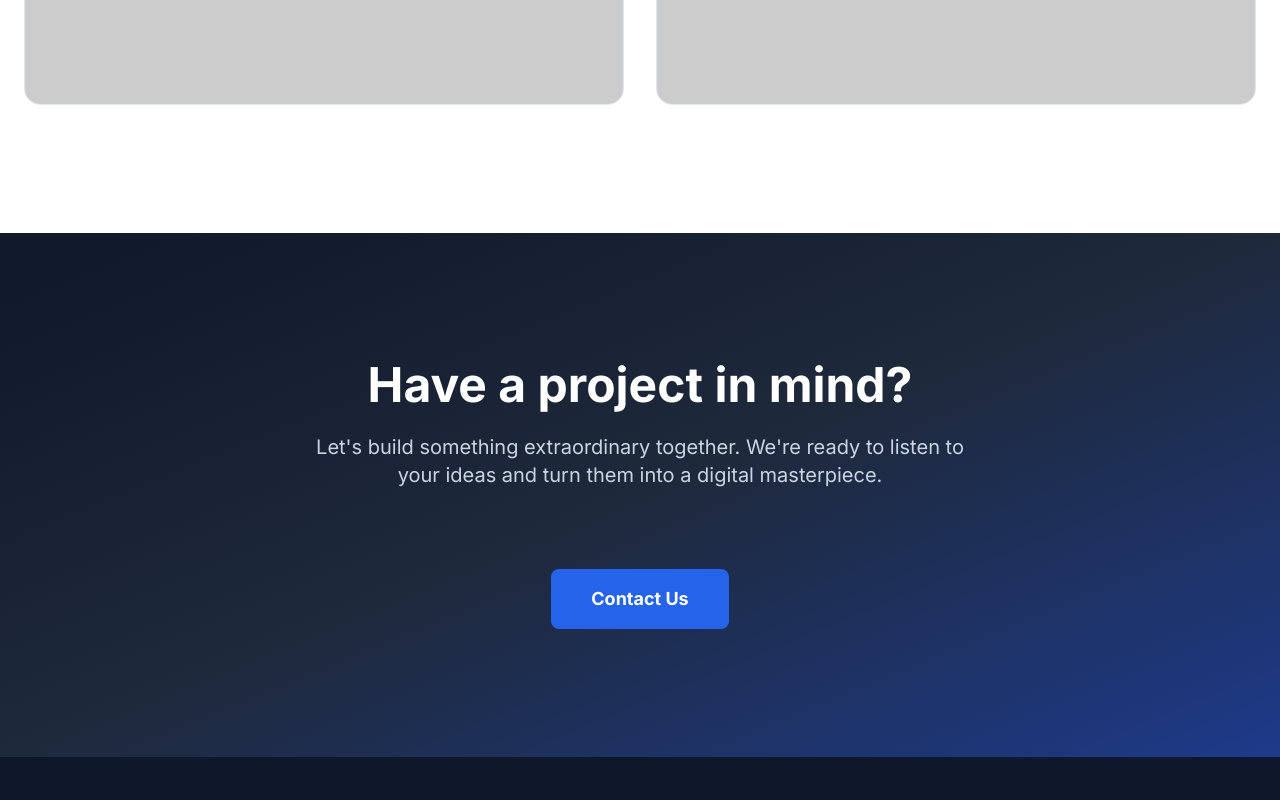
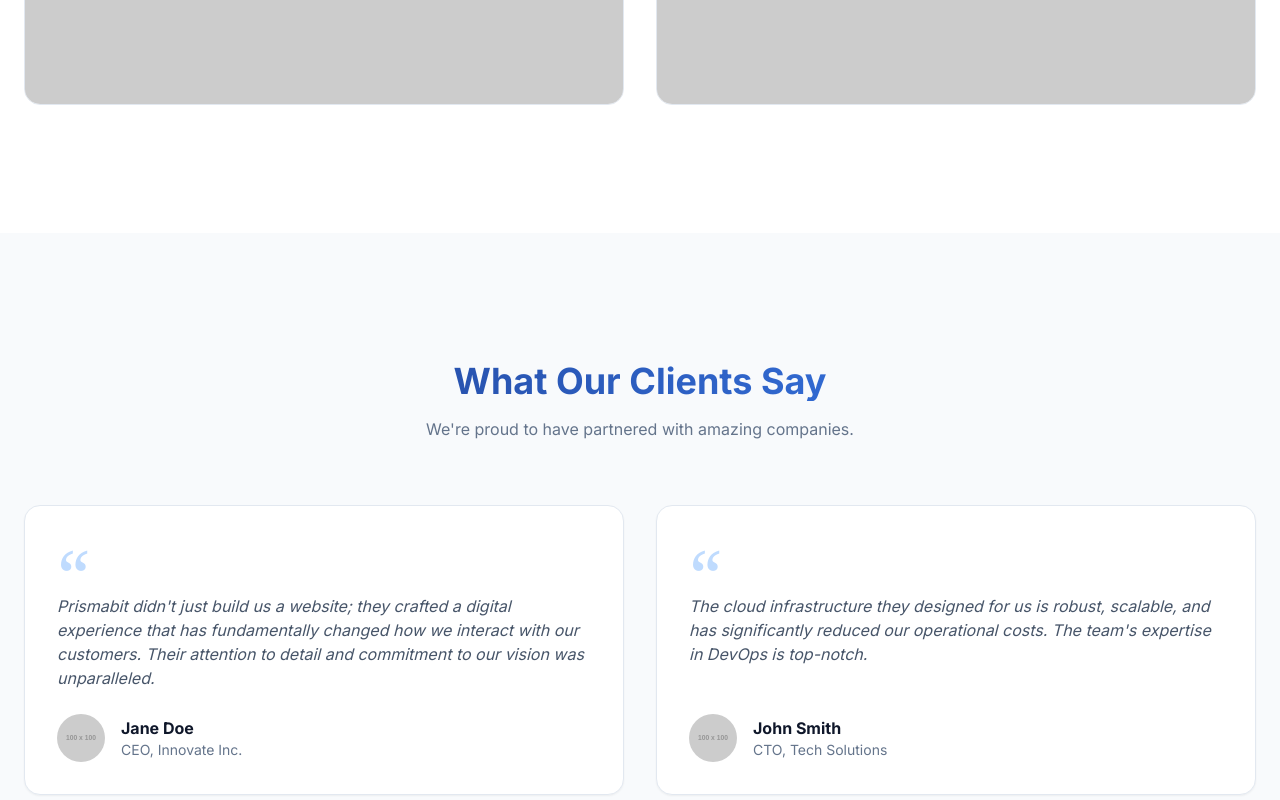
Before and after one commit to adewwww/PrismaBit, a plain HTML site: page index.html in a window 1280 px wide. Shown: the part 2000-2800 px from the top of the page. Drawn offline with nearby package versions, Linux system fonts and the light colour scheme; placeholder pictures from the web are drawn by us; animation ran at ten frames a second.

Commit message:
Added Testimonial section

```diff
--- a/index.html
+++ b/index.html
@@ -955,6 +955,73 @@
         </div>
       </section>
 
+      <!-- TESTIMONIALS SECTION: Shows what clients are saying. -->
+      <section class="py-20 sm:py-32">
+        <div class="container mx-auto px-6">
+          <div class="text-center mb-16 reveal-on-scroll">
+            <h2 class="text-3xl md:text-4xl font-bold gradient-text">
+              What Our Clients Say
+            </h2>
+            <p class="text-slate-500 mt-4 max-w-2xl mx-auto">
+              We're proud to have partnered with amazing companies.
+            </p>
+          </div>
+          <div class="grid grid-cols-1 lg:grid-cols-2 gap-8">
+            <!-- Testimonial 1 -->
+            <div
+              class="bg-white border border-slate-200 p-8 rounded-2xl reveal-on-scroll shadow-sm hover:shadow-lg transition-shadow flex flex-col"
+            >
+              <div class="text-7xl font-serif text-blue-200 leading-none">“</div>
+              <blockquote
+                class="text-slate-600 italic mb-6 -mt-4 flex-grow"
+              >
+                Prismabit didn't just build us a website; they crafted a digital
+                experience that has fundamentally changed how we interact with
+                our customers. Their attention to detail and commitment to our
+                vision was unparalleled.
+              </blockquote>
+              <div class="flex items-center mt-auto">
+                <img
+                  src="https://placehold.co/100x100/e0e7ff/334155?text=JD"
+                  alt="Jane Doe"
+                  class="w-12 h-12 rounded-full mr-4 object-cover"
+                />
+                <div>
+                  <p class="font-bold text-slate-900">Jane Doe</p>
+                  <p class="text-sm text-slate-500">CEO, Innovate Inc.</p>
+                </div>
+              </div>
+            </div>
+
+            <!-- Testimonial 2 -->
+            <div
+              class="bg-white border border-slate-200 p-8 rounded-2xl reveal-on-scroll shadow-sm hover:shadow-lg transition-shadow flex flex-col"
+              style="transition-delay: 150ms"
+            >
+              <div class="text-7xl font-serif text-blue-200 leading-none">“</div>
+              <blockquote
+                class="text-slate-600 italic mb-6 -mt-4 flex-grow"
+              >
+                The cloud infrastructure they designed for us is robust,
+                scalable, and has significantly reduced our operational costs.
+                The team's expertise in DevOps is top-notch.
+              </blockquote>
+              <div class="flex items-center mt-auto">
+                <img
+                  src="https://placehold.co/100x100/e0e7ff/334155?text=JS"
+                  alt="John Smith"
+                  class="w-12 h-12 rounded-full mr-4 object-cover"
+                />
+                <div>
+                  <p class="font-bold text-slate-900">John Smith</p>
+                  <p class="text-sm text-slate-500">CTO, Tech Solutions</p>
+                </div>
+              </div>
+            </div>
+          </div>
+        </div>
+      </section>
+
       <!-- CALL TO ACTION (CTA) SECTION: Encourages users to get in touch. -->
       <section
         class="py-20 sm:py-32 bg-gradient-to-br from-slate-900 via-slate-800 to-blue-900 text-white"
```
